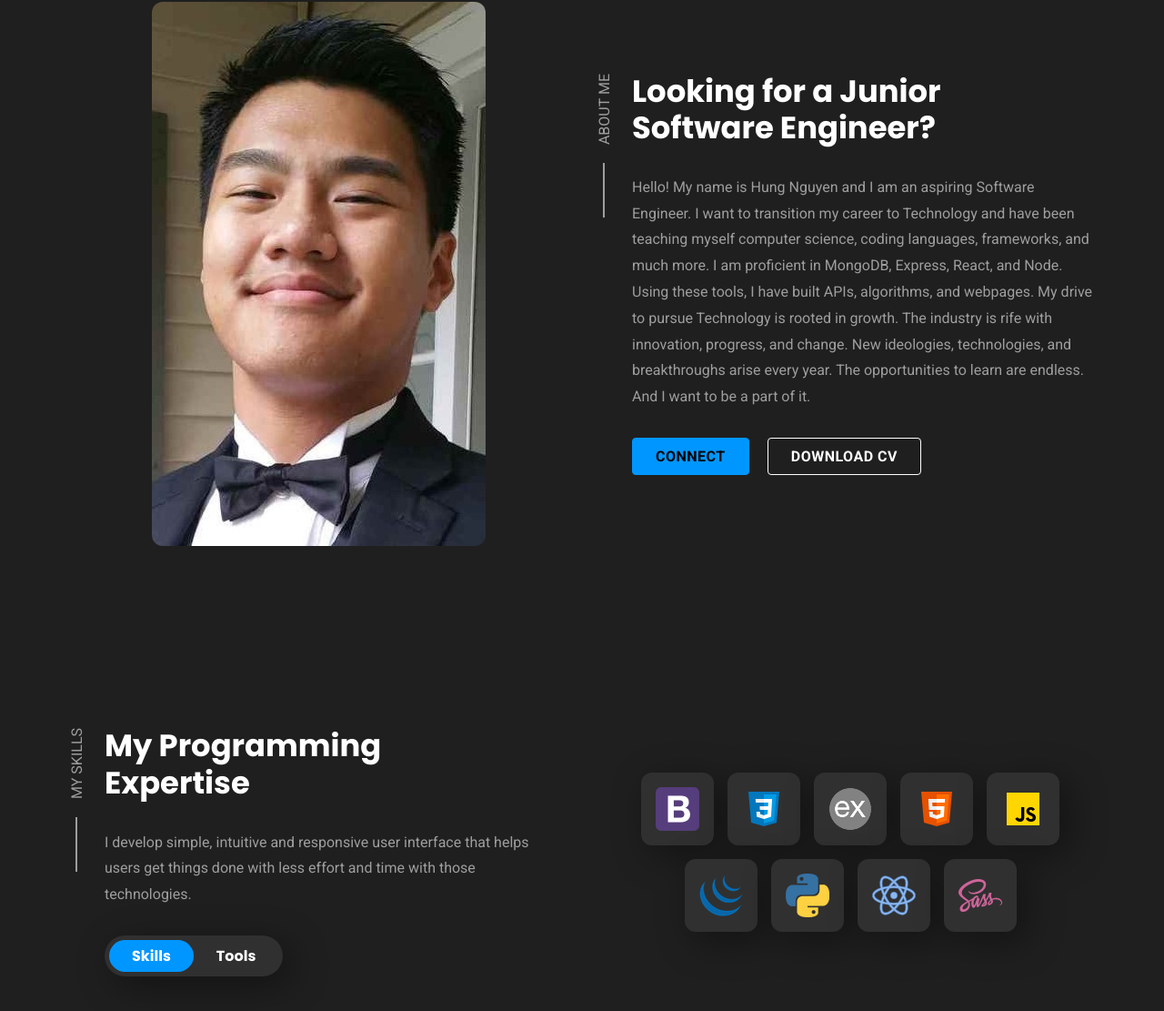
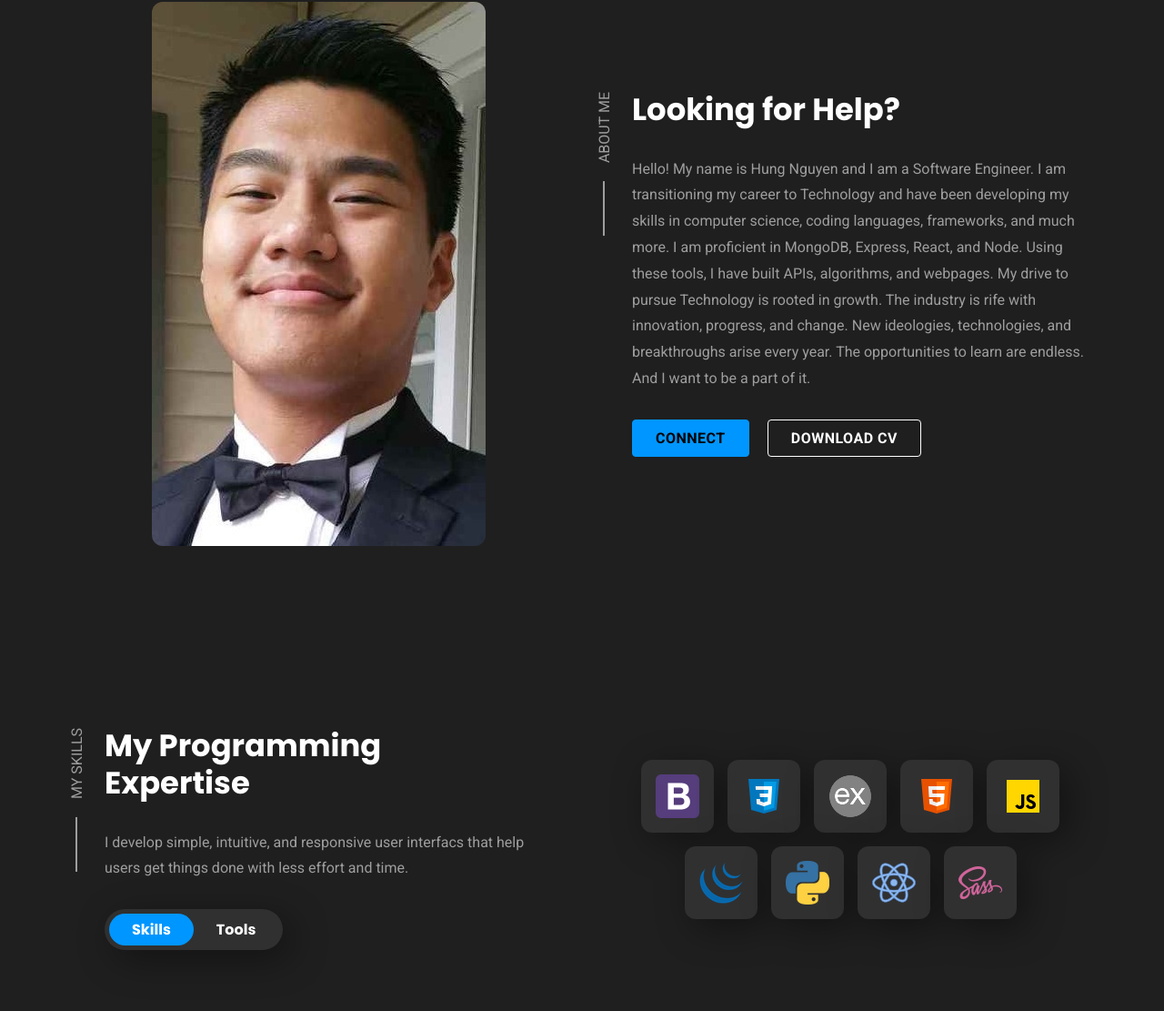
Before and after one commit to hung-dinh-nguyen/hung-dinh-nguyen.github.io, a plain HTML site: page index.html in a window 1280 px wide. Shown: the part 1206-2317 px from the top of the page at 91% size. Drawn offline with nearby package versions, Linux system fonts and the light colour scheme; a web font is replaced by a local one.

Commit message:
Changed Title of About section
Did not save the first time

```diff
--- a/index.html
+++ b/index.html
@@ -190,8 +190,6 @@
 
 
 
-
-
       <!--
         - #ABOUT
       -->
@@ -207,11 +205,11 @@
 
           <p class="section-subtitle">About me</p>
 
-          <h2 class="h3 section-title">Looking for a Junior Software Engineer?</h2>
+          <h2 class="h3 section-title">Looking for Help?</h2>
 
           <p class="section-text">
-            Hello! My name is Hung Nguyen and I am an aspiring Software Engineer.
-            I want to transition my career to Technology and have been teaching myself
+            Hello! My name is Hung Nguyen and I am a Software Engineer.
+            I am transitioning my career to Technology and have been developing my skills in
             computer science, coding languages, frameworks, and much more. I am proficient
             in MongoDB, Express, React, and Node. Using these tools, I have built APIs,
             algorithms, and webpages. My drive to pursue Technology is rooted in growth.
@@ -245,9 +243,8 @@
           <h2 class="h3 section-title">My Programming Expertise</h2>
 
           <p class="section-text">
-            I develop simple, intuitive and responsive user interface that helps users get things done with less effort
-            and time
-            with those technologies.
+            I develop simple, intuitive, and responsive user interfacs that help users get
+            things done with less effort and time.
           </p>
 
           <div class="skills-toggle" data-toggle-box>
```
